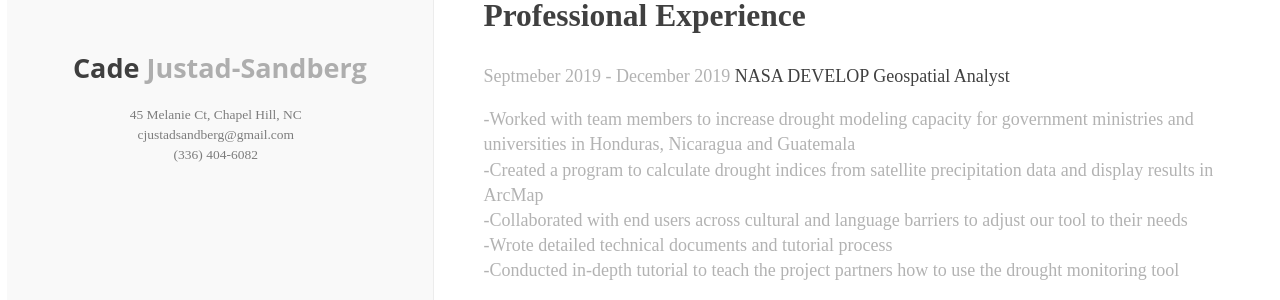
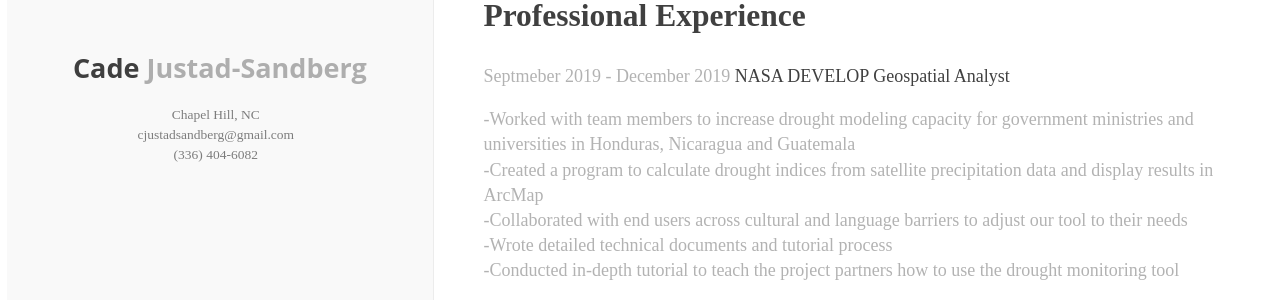
Before and after one commit to cadejs/cadejs.github.io, a Jekyll site: the page pages/resume.html, which Jekyll copies as it is, in a window 1280 px wide. Shown: the part 432-732 px from the top of the page. Built offline with Jekyll 4.4.1, drawn with Linux system fonts in a browser that asks for light colours.

Commit message:
final update for today

```diff
--- a/pages/resume.html
+++ b/pages/resume.html
@@ -10,7 +10,7 @@
       <div class="name-text">
 
         <h1>Cade <em>Justad-Sandberg</em></h1>
-        <p>45 Melanie Ct, Chapel Hill, NC</p>
+        <p>Chapel Hill, NC</p>
         <p>cjustadsandberg@gmail.com</p>
         <p>(336) 404-6082</p>
 
```
